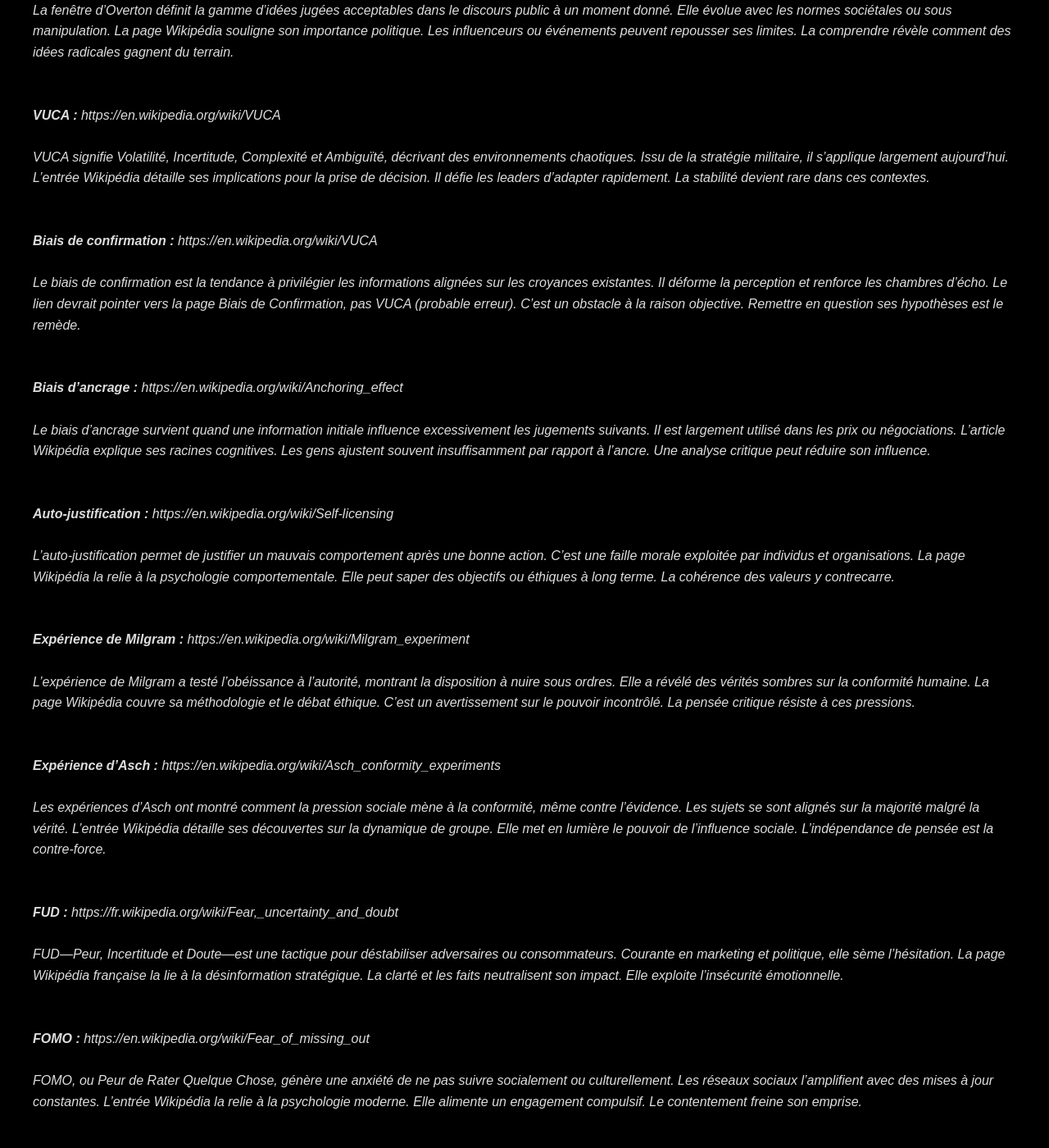
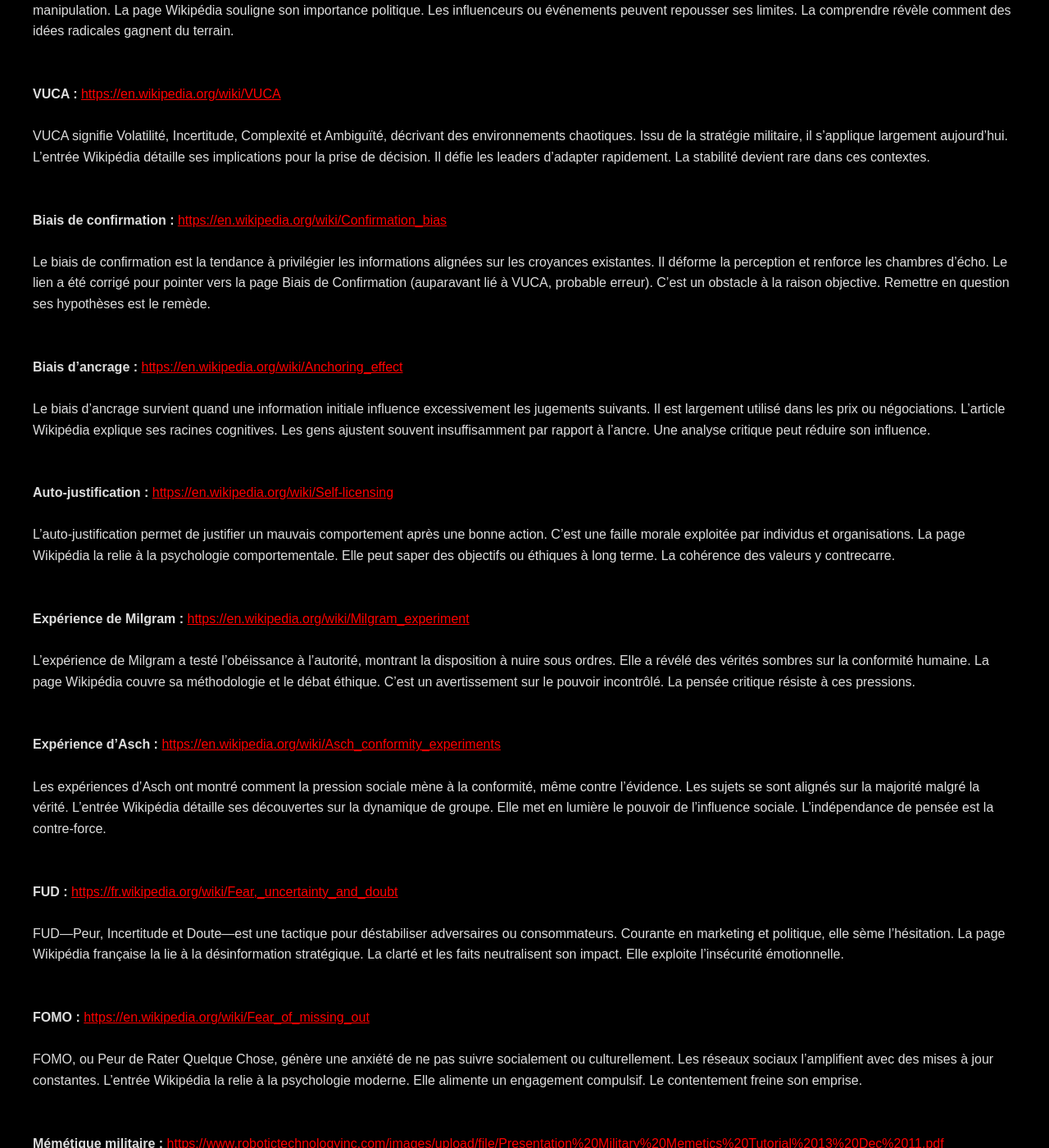
Before and after one commit to Anadema/Cognitive-Weaponization-Matrix, a Jekyll site: the page built from Key_Concepts/Key_Concepts_description_fr.md, in a window 1280 px wide and 1400 px high, scrolled down 1983 px. Shown: the whole window at 82% size. Built offline with Jekyll 4.4.1, drawn with Linux system fonts in a browser that asks for light colours; some of the changed text lies outside the part shown.

Commit message:
Update Key_Concepts_description_fr.md

```diff
--- a/Key_Concepts/Key_Concepts_description_fr.md
+++ b/Key_Concepts/Key_Concepts_description_fr.md
@@ -7,87 +7,87 @@
 # Concepts Clés
 <br><br>
 
-<b>Guerre de cinquième génération :</b> https://en.wikipedia.org/wiki/Fifth-generation_warfare<br><br>
+<b>Guerre de cinquième génération :</b> <a href="https://en.wikipedia.org/wiki/Fifth-generation_warfare" style="color: red;" target="_blank">https://en.wikipedia.org/wiki/Fifth-generation_warfare</a><br><br>
 La guerre de cinquième génération mêle conflit physique à des tactiques d’information et psychologiques. Elle est décentralisée et cible les perceptions plutôt que le territoire. La page Wikipédia la présente comme une évolution de la guerre moderne. Les acteurs non étatiques la dominent souvent. S’en défendre exige une résilience mentale.<br>
 <br><br>
-<b>Titytainment :</b> http://www.gandalf.it/arianna/titty.htm<br><br>
+<b>Titytainment :</b> <a href="http://www.gandalf.it/arianna/titty.htm" style="color: red;" target="_blank">http://www.gandalf.it/arianna/titty.htm</a><br><br>
 Le titytainment propose de divertir les masses pour les apaiser face aux inégalités. Inventé par Zbigniew Brzezinski, c’est une vision cynique du contrôle. L’article lié explore sa critique culturelle. Il suppose que la distraction l’emporte sur la révolte. La prise de conscience perturbe son efficacité.<br>
 <br><br>
-<b>Problème-Réaction-Solution - PRS :</b> https://www.tanbou.com/2022/Noam-Chomsky-10-strategies-manipulation.htm<br><br><br>
+<b>Problème-Réaction-Solution - PRS :</b> <a href="https://www.tanbou.com/2022/Noam-Chomsky-10-strategies-manipulation.htm" style="color: red;" target="_blank">https://www.tanbou.com/2022/Noam-Chomsky-10-strategies-manipulation.htm</a><br><br>
 Cette stratégie, souvent liée à des tactiques de manipulation, consiste à créer un problème pour provoquer une réaction du public, puis à proposer une solution pré-planifiée. C’est une méthode pour contrôler les récits et imposer des agendas sous couvert de nécessité. L’article lié attribue cela à l’analyse de Noam Chomsky sur les médias et le pouvoir. Les gouvernements ou entités peuvent l’utiliser pour justifier des politiques qui rencontreraient autrement une résistance. Elle prospère sur la peur et l’urgence pour contourner la pensée critique.<br>
 <br><br>
-<b>Manipulation émotionnelle :</b> https://www.linkedin.com/posts/gamuchirai-chinamasa-3a0b93142_understand-emotional-manipulation-tactics-activity-7189487683012882432-S-rX<br><br>
+<b>Manipulation émotionnelle :</b> <a href="https://www.linkedin.com/posts/gamuchirai-chinamasa-3a0b93142_understand-emotional-manipulation-tactics-activity-7189487683012882432-S-rX" style="color: red;" target="_blank">https://www.linkedin.com/posts/gamuchirai-chinamasa-3a0b93142_understand-emotional-manipulation-tactics-activity-7189487683012882432-S-rX</a><br><br>
 La manipulation émotionnelle exploite les sentiments pour influencer les comportements ou les décisions, souvent de manière subtile. Elle peut impliquer des reproches, de la flatterie ou de la peur pour influencer individus ou groupes. Le post LinkedIn met en lumière des tactiques pour reconnaître et contrer ces stratégies. Elle est courante dans les relations personnelles, le marketing et la propagande. La prise de conscience est essentielle pour y résister.<br>
 <br><br>
-<b>Vides de données :</b> https://datasociety.net/library/data-voids/<br><br>
+<b>Vides de données :</b> <a href="https://datasociety.net/library/data-voids/" style="color: red;" target="_blank">https://datasociety.net/library/data-voids/</a><br><br>
 Les vides de données surviennent lorsqu’il manque des informations fiables sur un sujet, laissant place à la désinformation pour combler le vide. Les moteurs de recherche amplifient cela en priorisant le contenu disponible, même douteux. Le rapport de Data Society explique comment cela peut être exploité pour tromper les gens. C’est une vulnérabilité dans les écosystèmes d’information numérique. Les acteurs malveillants ciblent souvent ces lacunes délibérément.<br>
 <br><br>
-<b>Vulnérabilité du public :</b> https://github.com/DISARMFoundation/DISARMframeworks/blob/main/generated_pages/techniques/T0083.md<br><br>
+<b>Vulnérabilité du public :</b> <a href="https://github.com/DISARMFoundation/DISARMframeworks/blob/main/generated_pages/techniques/T0083.md" style="color: red;" target="_blank">https://github.com/DISARMFoundation/DISARMframeworks/blob/main/generated_pages/techniques/T0083.md</a><br><br>
 La vulnérabilité du public désigne les traits ou contextes rendant les gens susceptibles à l’influence ou à la tromperie. Le cadre DISARM identifie cela comme une technique dans les campagnes de désinformation. Des facteurs comme l’ignorance, l’émotion ou la confiance augmentent l’exposition. Elle est souvent associée à des messages ciblés pour maximiser l’impact. Se protéger nécessite éducation et scepticisme.<br>
 <br><br>
-<b>Asymétrie d'information :</b> https://en.wikipedia.org/wiki/Information_asymmetry<br><br>
+<b>Asymétrie d'information :</b> <a href="https://en.wikipedia.org/wiki/Information_asymmetry" style="color: red;" target="_blank">https://en.wikipedia.org/wiki/Information_asymmetry</a><br><br>
 L’asymétrie d’information se produit quand une partie détient plus ou de meilleures informations qu’une autre, créant un déséquilibre. C’est fréquent en économie, négociation et médias. L’entrée Wikipédia détaille son rôle dans les échecs de marché et l’exploitation. Elle peut être utilisée comme arme pour manipuler perceptions ou décisions. La transparence est une contre-mesure naturelle.<br>
 <br><br>
-<b>Bulle filtrée :</b> https://en.wikipedia.org/wiki/Filter_bubble<br><br>
+<b>Bulle filtrée :</b> <a href="https://en.wikipedia.org/wiki/Filter_bubble" style="color: red;" target="_blank">https://en.wikipedia.org/wiki/Filter_bubble</a><br><br>
 Les bulles de filtres se forment quand des algorithmes sélectionnent du contenu selon les préférences des utilisateurs, limitant l’exposition à des vues diverses. Cela renforce les biais et isole des perspectives opposées. La page Wikipédia retrace son essor avec les réseaux sociaux et moteurs de recherche. Cela peut creuser les divisions sociétales avec le temps. En sortir exige un effort délibéré pour chercher des sources variées.<br>
 <br><br>
-<b>Boucle de dopamine :</b> https://en.wikipedia.org/wiki/Compulsion_loop<br><br>
+<b>Boucle de dopamine :</b> <a href="https://en.wikipedia.org/wiki/Compulsion_loop" style="color: red;" target="_blank">https://en.wikipedia.org/wiki/Compulsion_loop</a><br><br>
 Une boucle de dopamine est un cycle où des récompenses déclenchent la libération de dopamine, encourageant la répétition du comportement. Elle est clé dans les designs addictifs des jeux et réseaux sociaux. L’article sur la boucle compulsive explique sa base neurologique. Les entreprises l’exploitent pour garder les utilisateurs engagés indéfiniment. La prise de conscience peut atténuer son emprise.<br>
 <br><br>
-<b>Fenêtre d'Overton :</b> https://en.wikipedia.org/wiki/Overton_window<br><br>
+<b>Fenêtre d'Overton :</b> <a href="https://en.wikipedia.org/wiki/Overton_window" style="color: red;" target="_blank">https://en.wikipedia.org/wiki/Overton_window</a><br><br>
 La fenêtre d’Overton définit la gamme d’idées jugées acceptables dans le discours public à un moment donné. Elle évolue avec les normes sociétales ou sous manipulation. La page Wikipédia souligne son importance politique. Les influenceurs ou événements peuvent repousser ses limites. La comprendre révèle comment des idées radicales gagnent du terrain.<br>
 <br><br>
-<b>VUCA :</b> https://en.wikipedia.org/wiki/VUCA<br><br>
+<b>VUCA :</b> <a href="https://en.wikipedia.org/wiki/VUCA" style="color: red;" target="_blank">https://en.wikipedia.org/wiki/VUCA</a><br><br>
 VUCA signifie Volatilité, Incertitude, Complexité et Ambiguïté, décrivant des environnements chaotiques. Issu de la stratégie militaire, il s’applique largement aujourd’hui. L’entrée Wikipédia détaille ses implications pour la prise de décision. Il défie les leaders d’adapter rapidement. La stabilité devient rare dans ces contextes.<br>
 <br><br>
-<b>Biais de confirmation :</b> https://en.wikipedia.org/wiki/VUCA<br><br>
-Le biais de confirmation est la tendance à privilégier les informations alignées sur les croyances existantes. Il déforme la perception et renforce les chambres d’écho. Le lien devrait pointer vers la page Biais de Confirmation, pas VUCA (probable erreur). C’est un obstacle à la raison objective. Remettre en question ses hypothèses est le remède.<br>
+<b>Biais de confirmation :</b> <a href="https://en.wikipedia.org/wiki/Confirmation_bias" style="color: red;" target="_blank">https://en.wikipedia.org/wiki/Confirmation_bias</a><br><br>
+Le biais de confirmation est la tendance à privilégier les informations alignées sur les croyances existantes. Il déforme la perception et renforce les chambres d’écho. Le lien a été corrigé pour pointer vers la page Biais de Confirmation (auparavant lié à VUCA, probable erreur). C’est un obstacle à la raison objective. Remettre en question ses hypothèses est le remède.<br>
 <br><br>
-<b>Biais d'ancrage :</b> https://en.wikipedia.org/wiki/Anchoring_effect<br><br>
+<b>Biais d'ancrage :</b> <a href="https://en.wikipedia.org/wiki/Anchoring_effect" style="color: red;" target="_blank">https://en.wikipedia.org/wiki/Anchoring_effect</a><br><br>
 Le biais d’ancrage survient quand une information initiale influence excessivement les jugements suivants. Il est largement utilisé dans les prix ou négociations. L’article Wikipédia explique ses racines cognitives. Les gens ajustent souvent insuffisamment par rapport à l’ancre. Une analyse critique peut réduire son influence.<br>
 <br><br>
-<b>Auto-justification :</b> https://en.wikipedia.org/wiki/Self-licensing<br><br>
+<b>Auto-justification :</b> <a href="https://en.wikipedia.org/wiki/Self-licensing" style="color: red;" target="_blank">https://en.wikipedia.org/wiki/Self-licensing</a><br><br>
 L’auto-justification permet de justifier un mauvais comportement après une bonne action. C’est une faille morale exploitée par individus et organisations. La page Wikipédia la relie à la psychologie comportementale. Elle peut saper des objectifs ou éthiques à long terme. La cohérence des valeurs y contrecarre.<br>
 <br><br>
-<b>Expérience de Milgram :</b> https://en.wikipedia.org/wiki/Milgram_experiment<br><br>
+<b>Expérience de Milgram :</b> <a href="https://en.wikipedia.org/wiki/Milgram_experiment" style="color: red;" target="_blank">https://en.wikipedia.org/wiki/Milgram_experiment</a><br><br>
 L’expérience de Milgram a testé l’obéissance à l’autorité, montrant la disposition à nuire sous ordres. Elle a révélé des vérités sombres sur la conformité humaine. La page Wikipédia couvre sa méthodologie et le débat éthique. C’est un avertissement sur le pouvoir incontrôlé. La pensée critique résiste à ces pressions.<br>
 <br><br>
-<b>Expérience d'Asch :</b> https://en.wikipedia.org/wiki/Asch_conformity_experiments<br><br>
+<b>Expérience d'Asch :</b> <a href="https://en.wikipedia.org/wiki/Asch_conformity_experiments" style="color: red;" target="_blank">https://en.wikipedia.org/wiki/Asch_conformity_experiments</a><br><br>
 Les expériences d’Asch ont montré comment la pression sociale mène à la conformité, même contre l’évidence. Les sujets se sont alignés sur la majorité malgré la vérité. L’entrée Wikipédia détaille ses découvertes sur la dynamique de groupe. Elle met en lumière le pouvoir de l’influence sociale. L’indépendance de pensée est la contre-force.<br>
 <br><br>
-<b>FUD :</b> https://fr.wikipedia.org/wiki/Fear,_uncertainty_and_doubt<br><br>
+<b>FUD :</b> <a href="https://fr.wikipedia.org/wiki/Fear,_uncertainty_and_doubt" style="color: red;" target="_blank">https://fr.wikipedia.org/wiki/Fear,_uncertainty_and_doubt</a><br><br>
 FUD—Peur, Incertitude et Doute—est une tactique pour déstabiliser adversaires ou consommateurs. Courante en marketing et politique, elle sème l’hésitation. La page Wikipédia française la lie à la désinformation stratégique. La clarté et les faits neutralisent son impact. Elle exploite l’insécurité émotionnelle.<br>
 <br><br>
-<b>FOMO :</b> https://en.wikipedia.org/wiki/Fear_of_missing_out<br><br>
+<b>FOMO :</b> <a href="https://en.wikipedia.org/wiki/Fear_of_missing_out" style="color: red;" target="_blank">https://en.wikipedia.org/wiki/Fear_of_missing_out</a><br><br>
 FOMO, ou Peur de Rater Quelque Chose, génère une anxiété de ne pas suivre socialement ou culturellement. Les réseaux sociaux l’amplifient avec des mises à jour constantes. L’entrée Wikipédia la relie à la psychologie moderne. Elle alimente un engagement compulsif. Le contentement freine son emprise.<br>
 <br><br>
-<b>Mémétique militaire :</b> https://www.robotictechnologyinc.com/images/upload/file/Presentation%20Military%20Memetics%20Tutorial%2013%20Dec%2011.pdf<br><br>
+<b>Mémétique militaire :</b> <a href="https://www.robotictechnologyinc.com/images/upload/file/Presentation%20Military%20Memetics%20Tutorial%2013%20Dec%2011.pdf" style="color: red;" target="_blank">https://www.robotictechnologyinc.com/images/upload/file/Presentation%20Military%20Memetics%20Tutorial%2013%20Dec%2011.pdf</a><br><br>
 La mémétique militaire utilise les idées comme armes pour influencer les populations en guerre. La présentation liée détaille ses applications stratégiques. Les mèmes se propagent plus vite que la propagande classique. C’est un outil pour façonner les récits. Y contrer demande une littératie des mèmes.<br>
 <br><br>
-<b>Opérations psychologiques (PSYOPS) :</b> https://en.wikipedia.org/wiki/Psychological_operations_(United_States)<br><br>
+<b>Opérations psychologiques (PSYOPS) :</b> <a href="https://en.wikipedia.org/wiki/Psychological_operations_(United_States)" style="color: red;" target="_blank">https://en.wikipedia.org/wiki/Psychological_operations_(United_States)</a><br><br>
 Les PSYOPS visent à influencer les émotions et comportements des groupes ciblés. Utilisées par les militaires, elles manipulent les perceptions pour un avantage. La page Wikipédia se concentre sur les mises en œuvre américaines. Elles mêlent vérité et tromperie. Le discernement est la meilleure défense.<br>
 <br><br>
-<b>Ferme de trolls/bots:</b> https://en.wikipedia.org/wiki/Troll_farm<br><br>
+<b>Ferme de trolls/bots :</b> <a href="https://en.wikipedia.org/wiki/Troll_farm" style="color: red;" target="_blank">https://en.wikipedia.org/wiki/Troll_farm</a><br><br>
 Les fermes de trolls ou bots sont des efforts organisés pour répandre la désinformation en ligne. Elles utilisent des faux comptes pour amplifier divisions ou agendas. La page Wikipédia détaille leur rôle dans les campagnes d’influence modernes. Ce sont des outils de perturbation bon marché et évolutifs. La détection et la modération les limitent.<br>
 <br><br>
-<b>Identité numérique :</b> https://en.wikipedia.org/wiki/Digital_identity<br><br>
+<b>Identité numérique :</b> <a href="https://en.wikipedia.org/wiki/Digital_identity" style="color: red;" target="_blank">https://en.wikipedia.org/wiki/Digital_identity</a><br><br>
 L’identité numérique est la représentation en ligne d’une personne ou entité, façonnée par les données. Elle est au cœur des débats sur la vie privée et la sécurité. L’entrée Wikipédia couvre ses aspects techniques et sociaux. Elle est vulnérable au vol ou à la manipulation. La protéger exige vigilance et protections robustes.<br>
 <br><br>
-<b>Renseignement en sources ouvertes (OSINT) :</b> https://en.wikipedia.org/wiki/Open-source_intelligence<br><br>
+<b>Renseignement en sources ouvertes (OSINT) :</b> <a href="https://en.wikipedia.org/wiki/Open-source_intelligence" style="color: red;" target="_blank">https://en.wikipedia.org/wiki/Open-source_intelligence</a><br><br>
 L’OSINT collecte des données à partir de sources accessibles au public pour analyse. Utilisé par gouvernements, entreprises et hackers, il est largement accessible. La page Wikipédia explique ses méthodes et applications. Il démocratise l’accès à l’information. Son éthique dépend de son usage.<br>
 <br><br>
-<b>Sécurité des opérations (OPSEC) :</b> https://en.wikipedia.org/wiki/Operations_security<br><br>
+<b>Sécurité des opérations (OPSEC) :</b> <a href="https://en.wikipedia.org/wiki/Operations_security" style="color: red;" target="_blank">https://en.wikipedia.org/wiki/Operations_security</a><br><br>
 L’OPSEC protège les informations sensibles des adversaires en gérant les risques. C’est un concept militaire aujourd’hui largement utilisé. L’entrée Wikipédia décrit son processus pour sécuriser les plans. Elle contre l’espionnage et les fuites. La discipline est son fondement.<br>
 <br><br>
-<b>Boucle OODA :</b> https://fr.wikipedia.org/wiki/Boucle_OODA<br><br>
+<b>Boucle OODA :</b> <a href="https://fr.wikipedia.org/wiki/Boucle_OODA" style="color: red;" target="_blank">https://fr.wikipedia.org/wiki/Boucle_OODA</a><br><br>
 La boucle OODA (Observer, Orienter, Décider, Agir) est un cadre de prise de décision stratégique militaire. Elle met l’accent sur la vitesse et l’adaptabilité dans des situations dynamiques. La page Wikipédia française détaille ses racines tactiques. Elle s’applique aux affaires et conflits. Sa maîtrise offre un avantage compétitif.<br>
 <br><br>
-<b>Méthode douce :</b> https://en.wikipedia.org/wiki/Soft_power<br><br>
+<b>Méthode douce :</b> <a href="https://en.wikipedia.org/wiki/Soft_power" style="color: red;" target="_blank">https://en.wikipedia.org/wiki/Soft_power</a><br><br>
 Le pouvoir doux influence par l’attraction—culture, valeurs ou idéologie—plutôt que la force. C’est un outil diplomatique pour façonner les perceptions mondiales. La page Wikipédia attribue le concept à Joseph Nye. Il contraste avec le pouvoir dur militaire. Sa force réside dans la persuasion et l’attrait.<br>
 <br><br>
-<b>Manipulations émotionnelles :</b> https://www.linkedin.com/posts/gamuchirai-chinamasa-3a0b93142_understand-emotional-manipulation-tactics-activity-7189487683012882432-S-rXc<br><br><br>
+<b>Manipulations émotionnelles :</b> <a href="https://www.linkedin.com/posts/gamuchirai-chinamasa-3a0b93142_understand-emotional-manipulation-tactics-activity-7189487683012882432-S-rXc" style="color: red;" target="_blank">https://www.linkedin.com/posts/gamuchirai-chinamasa-3a0b93142_understand-emotional-manipulation-tactics-activity-7189487683012882432-S-rXc</a><br><br>
 Cette tactique repose sur l’exploitation des émotions humaines pour influencer les décisions ou les comportements, comme souligné dans le post de Gamuchirai Chinamasa. Elle utilise des leviers comme la peur, la honte ou l’empathie pour manipuler subtilement ses cibles, souvent à leur insu. Le lien partagé détaille des exemples pratiques et des moyens de repérer ces stratégies dans la vie quotidienne. Elle peut être employée dans des contextes personnels, professionnels ou même médiatiques pour orienter les perceptions. En essence, c’est une arme psychologique qui tire parti des failles émotionnelles.<br>
 <br><br>
-<b>Mémétique militaire :</b> https://www.robotictechnologyinc.com/images/upload/file/Presentation%20Military%20Memetics%20Tutorial%2013%20Dec%2011.pdf<br><br><br>
+<b>Mémétique militaire :</b> <a href="https://www.robotictechnologyinc.com/images/upload/file/Presentation%20Military%20Memetics%20Tutorial%2013%20Dec%2011.pdf" style="color: red;" target="_blank">https://www.robotictechnologyinc.com/images/upload/file/Presentation%20Military%20Memetics%20Tutorial%2013%20Dec%2011.pdf</a><br><br>
 La mémétique militaire, décrite dans ce document de 2011, étudie les mèmes comme outils de guerre informationnelle pour façonner les esprits et les cultures. Elle vise à diffuser des idées virales capables de modifier les croyances ou les actions d’une population cible, notamment en période de conflit. Le PDF explore comment ces concepts, ancrés dans la psychologie et la technologie, amplifient la propagande traditionnelle. Cette approche stratégique cherche à obtenir un avantage sans recours direct à la force physique. Ainsi, elle redéfinit les champs de bataille modernes par la puissance des idées.<br>
 <br><br>
```
